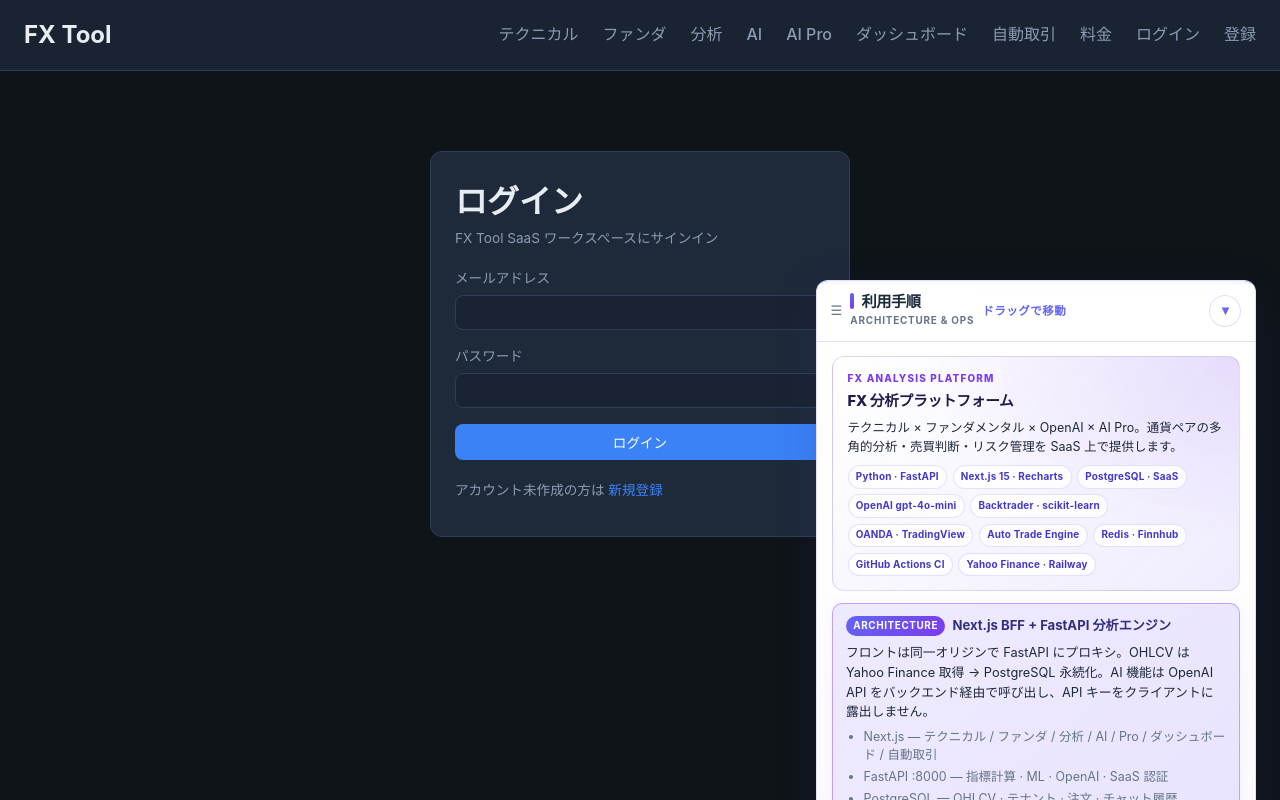
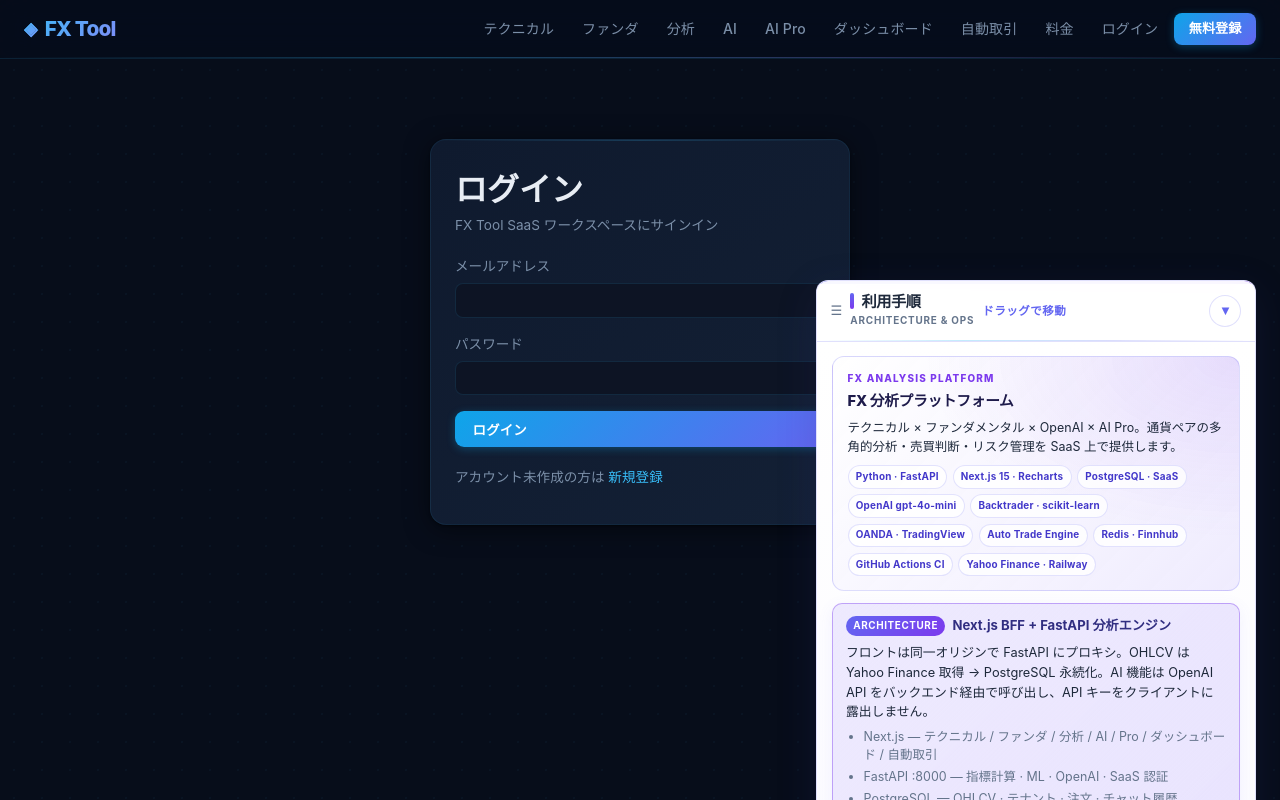
Before and after one commit to kensudogit/fx, a Next.js app in the folder frontend/: page /login in a window 1280 px wide. Built offline with nearby package versions, Linux system fonts and the light colour scheme; no server answers.

Commit message:
feat: 商用グレードUIデザイン全面刷新（グラスモーフィズム・グラデーション・プレミアムカード）
Co-authored-by: Cursor <cursoragent@cursor.com>

```diff
--- a/frontend/src/app/globals.css
+++ b/frontend/src/app/globals.css
@@ -1,15 +1,39 @@
 :root {
-  --bg-primary: #0f1419;
-  --bg-secondary: #1a2332;
-  --bg-card: #1e2a3a;
-  --text-primary: #e8edf4;
-  --text-secondary: #8b9cb3;
-  --accent: #3b82f6;
-  --accent-hover: #2563eb;
-  --buy: #22c55e;
-  --sell: #ef4444;
-  --border: #2d3f56;
-  --chart-grid: #2d3f5633;
+  /* ── 背景 ── */
+  --bg-primary:   #070d1a;
+  --bg-secondary: #0d1424;
+  --bg-card:      #0f1a2e;
+  --bg-card2:     #132035;
+
+  /* ── テキスト ── */
+  --text-primary:   #e8edf4;
+  --text-secondary: #7b8fa8;
+  --text-muted:     #48596e;
+
+  /* ── アクセント（ブルー→インディゴ） ── */
+  --accent:        #38bdf8;
+  --accent-hover:  #0ea5e9;
+  --accent-dim:    rgba(56, 189, 248, 0.12);
+  --accent-glow:   rgba(56, 189, 248, 0.25);
+  --gradient:      linear-gradient(135deg, #38bdf8 0%, #818cf8 100%);
+  --gradient-btn:  linear-gradient(135deg, #0ea5e9 0%, #6366f1 100%);
+
+  /* ── 売買カラー ── */
+  --buy:        #22c55e;
+  --buy-dim:    rgba(34, 197, 94, 0.12);
+  --sell:       #f43f5e;
+  --sell-dim:   rgba(244, 63, 94, 0.12);
+
+  /* ── ボーダー ── */
+  --border:      rgba(56, 189, 248, 0.12);
+  --border-card: rgba(56, 189, 248, 0.08);
+
+  /* ── シャドウ ── */
+  --shadow-card: 0 4px 24px rgba(0, 0, 0, 0.5), 0 1px 2px rgba(0, 0, 0, 0.4);
+  --shadow-glow: 0 0 20px rgba(56, 189, 248, 0.15);
+
+  /* ── チャート ── */
+  --chart-grid:  rgba(56, 189, 248, 0.06);
 }
 
 * {
@@ -19,12 +43,15 @@
 }
 
 body {
-  font-family: -apple-system, BlinkMacSystemFont, "Segoe UI", Roboto, sans-serif;
+  font-family: -apple-system, BlinkMacSystemFont, "Segoe UI", "Noto Sans JP", Roboto, sans-serif;
   background: var(--bg-primary);
   color: var(--text-primary);
   line-height: 1.6;
   -webkit-text-size-adjust: 100%;
   padding-bottom: env(safe-area-inset-bottom, 0);
+  /* 細かいドットグリッドで奥行き感を演出 */
+  background-image: radial-gradient(rgba(56, 189, 248, 0.04) 1px, transparent 1px);
+  background-size: 28px 28px;
 }
 
 main {
@@ -34,6 +61,7 @@ main {
 a {
   color: var(--accent);
   text-decoration: none;
+  transition: color 0.2s;
 }
 
 a:hover {
@@ -46,21 +74,37 @@ a:hover {
   padding: 0 1.5rem;
 }
 
+/* ─────────────────────────────────────────
+   ヘッダー / ナビ（商用グレード）
+───────────────────────────────────────── */
 header {
-  background: var(--bg-secondary);
+  background: rgba(7, 13, 26, 0.82);
+  backdrop-filter: blur(16px) saturate(160%);
+  -webkit-backdrop-filter: blur(16px) saturate(160%);
   border-bottom: 1px solid var(--border);
-  padding: 1rem 0;
+  padding: 0;
   position: sticky;
   top: 0;
   z-index: 100;
 }
 
+header::after {
+  content: "";
+  position: absolute;
+  bottom: 0;
+  left: 0;
+  right: 0;
+  height: 1px;
+  background: linear-gradient(90deg, transparent, rgba(56, 189, 248, 0.3), rgba(129, 140, 248, 0.3), transparent);
+}
+
 header .container,
 header .header-inner {
   display: flex;
   align-items: center;
   justify-content: space-between;
   gap: 1rem;
+  height: 58px;
 }
 
 .site-header {
@@ -70,43 +114,94 @@ header .header-inner {
 }
 
 .logo {
-  font-size: 1.5rem;
-  font-weight: 700;
+  font-size: 1.3rem;
+  font-weight: 800;
+  letter-spacing: -0.04em;
+  background: var(--gradient);
+  -webkit-background-clip: text;
+  -webkit-text-fill-color: transparent;
+  background-clip: text;
+  display: flex;
+  align-items: center;
+  gap: 0.5rem;
+}
+
+.logo::before {
+  content: "◈";
+  font-size: 1.1rem;
+  background: var(--gradient);
+  -webkit-background-clip: text;
+  -webkit-text-fill-color: transparent;
+  background-clip: text;
+}
+
+nav {
+  display: flex;
+  align-items: center;
+  gap: 0.25rem;
+}
+
+nav a {
+  color: var(--text-secondary);
+  font-weight: 500;
+  font-size: 0.875rem;
+  padding: 0.35rem 0.75rem;
+  border-radius: 6px;
+  transition: all 0.18s;
+  letter-spacing: 0.01em;
+}
+
+nav a:hover {
   color: var(--text-primary);
-}
-
-nav {
-  display: flex;
-  gap: 1.5rem;
-}
-
-nav a {
-  color: var(--text-secondary);
-  font-weight: 500;
-  transition: color 0.2s;
-}
-
-nav a:hover,
+  background: rgba(56, 189, 248, 0.08);
+}
+
 nav a.active {
   color: var(--accent);
-}
-
+  background: var(--accent-dim);
+}
+
+/* ─────────────────────────────────────────
+   カード（商用グレード）
+───────────────────────────────────────── */
 .card {
-  background: var(--bg-card);
-  border: 1px solid var(--border);
-  border-radius: 12px;
+  background: linear-gradient(145deg, var(--bg-card) 0%, var(--bg-card2) 100%);
+  border: 1px solid var(--border-card);
+  border-radius: 16px;
   padding: 1.5rem;
   margin-bottom: 1.5rem;
+  box-shadow: var(--shadow-card);
+  position: relative;
+  overflow: hidden;
+  transition: border-color 0.2s, box-shadow 0.2s;
+}
+
+.card::before {
+  content: "";
+  position: absolute;
+  top: 0;
+  left: 0;
+  right: 0;
+  height: 1px;
+  background: linear-gradient(90deg, transparent, rgba(56, 189, 248, 0.2), transparent);
+}
+
+.card:hover {
+  border-color: rgba(56, 189, 248, 0.2);
+  box-shadow: var(--shadow-card), var(--shadow-glow);
 }
 
 .card h2 {
-  font-size: 1.1rem;
+  font-size: 1.05rem;
+  font-weight: 700;
   margin-bottom: 1rem;
   color: var(--text-primary);
+  letter-spacing: -0.01em;
 }
 
 .card h3 {
-  font-size: 0.95rem;
+  font-size: 0.9rem;
+  font-weight: 600;
   margin-bottom: 0.75rem;
   color: var(--text-secondary);
 }
@@ -124,84 +219,152 @@ nav a.active {
 }
 
 .select-wrapper select {
-  background: var(--bg-secondary);
+  background: rgba(13, 20, 36, 0.9);
   color: var(--text-primary);
   border: 1px solid var(--border);
-  border-radius: 8px;
-  padding: 0.5rem 1rem;
-  font-size: 0.95rem;
+  border-radius: 9px;
+  padding: 0.45rem 1rem;
+  font-size: 0.875rem;
+  font-weight: 500;
   cursor: pointer;
+  transition: border-color 0.18s, box-shadow 0.18s;
+  outline: none;
+}
+
+.select-wrapper select:focus,
+.select-wrapper select:hover {
+  border-color: var(--accent);
+  box-shadow: 0 0 0 3px var(--accent-dim);
 }
 
 .tabs {
   display: flex;
-  gap: 0.5rem;
-  margin-bottom: 1rem;
+  gap: 0.35rem;
+  margin-bottom: 1.25rem;
   flex-wrap: wrap;
+  background: rgba(13, 20, 36, 0.6);
+  padding: 4px;
+  border-radius: 10px;
+  border: 1px solid var(--border-card);
+  width: fit-content;
 }
 
 .tab {
-  background: var(--bg-secondary);
-  color: var(--text-secondary);
-  border: 1px solid var(--border);
-  border-radius: 8px;
+  background: transparent;
+  color: var(--text-secondary);
+  border: none;
+  border-radius: 7px;
   padding: 0.4rem 1rem;
   cursor: pointer;
-  font-size: 0.85rem;
-  transition: all 0.2s;
+  font-size: 0.84rem;
+  font-weight: 500;
+  transition: all 0.18s;
+  white-space: nowrap;
 }
 
 .tab:hover {
-  border-color: var(--accent);
   color: var(--text-primary);
+  background: rgba(56, 189, 248, 0.08);
 }
 
 .tab.active {
-  background: var(--accent);
-  color: white;
-  border-color: var(--accent);
+  background: linear-gradient(135deg, #0ea5e9 0%, #6366f1 100%);
+  color: #fff;
+  font-weight: 600;
+  box-shadow: 0 2px 8px rgba(14, 165, 233, 0.4);
 }
 
 .signal-buy {
   color: var(--buy);
-  background: rgba(34, 197, 94, 0.1);
+  background: var(--buy-dim);
   border: 1px solid rgba(34, 197, 94, 0.3);
-  border-radius: 8px;
+  border-radius: 10px;
   padding: 0.75rem 1rem;
   margin-bottom: 0.5rem;
+  position: relative;
+  overflow: hidden;
+}
+
+.signal-buy::before {
+  content: "";
+  position: absolute;
+  left: 0; top: 0; bottom: 0;
+  width: 3px;
+  background: var(--buy);
+  border-radius: 3px 0 0 3px;
 }
 
 .signal-sell {
   color: var(--sell);
-  background: rgba(239, 68, 68, 0.1);
-  border: 1px solid rgba(239, 68, 68, 0.3);
-  border-radius: 8px;
+  background: var(--sell-dim);
+  border: 1px solid rgba(244, 63, 94, 0.3);
+  border-radius: 10px;
   padding: 0.75rem 1rem;
   margin-bottom: 0.5rem;
+  position: relative;
+  overflow: hidden;
+}
+
+.signal-sell::before {
+  content: "";
+  position: absolute;
+  left: 0; top: 0; bottom: 0;
+  width: 3px;
+  background: var(--sell);
+  border-radius: 3px 0 0 3px;
 }
 
 .stat-grid {
   display: grid;
-  grid-template-columns: repeat(auto-fit, minmax(140px, 1fr));
+  grid-template-columns: repeat(auto-fit, minmax(150px, 1fr));
   gap: 1rem;
 }
 
 .stat-item {
-  background: var(--bg-secondary);
-  border-radius: 8px;
-  padding: 1rem;
+  background: linear-gradient(145deg, var(--bg-secondary) 0%, var(--bg-card) 100%);
+  border: 1px solid var(--border-card);
+  border-radius: 14px;
+  padding: 1.1rem 1rem;
   text-align: center;
+  position: relative;
+  overflow: hidden;
+  transition: transform 0.18s, box-shadow 0.18s, border-color 0.18s;
+}
+
+.stat-item::before {
+  content: "";
+  position: absolute;
+  top: 0; left: 0; right: 0;
+  height: 2px;
+  background: var(--gradient);
+  opacity: 0;
+  transition: opacity 0.2s;
+}
+
+.stat-item:hover {
+  transform: translateY(-2px);
+  box-shadow: 0 8px 24px rgba(0, 0, 0, 0.4), var(--shadow-glow);
+  border-color: rgba(56, 189, 248, 0.2);
+}
+
+.stat-item:hover::before {
+  opacity: 1;
 }
 
 .stat-item .label {
-  font-size: 0.8rem;
-  color: var(--text-secondary);
-  margin-bottom: 0.25rem;
+  font-size: 0.75rem;
+  color: var(--text-muted);
+  margin-bottom: 0.35rem;
+  font-weight: 500;
+  text-transform: uppercase;
+  letter-spacing: 0.06em;
 }
 
 .stat-item .value {
-  font-size: 1.25rem;
-  font-weight: 600;
+  font-size: 1.4rem;
+  font-weight: 700;
+  letter-spacing: -0.02em;
+  font-variant-numeric: tabular-nums;
 }
 
 table {
@@ -210,15 +373,27 @@ table {
 }
 
 th, td {
-  padding: 0.75rem;
+  padding: 0.75rem 1rem;
   text-align: left;
-  border-bottom: 1px solid var(--border);
+  border-bottom: 1px solid rgba(56, 189, 248, 0.06);
+  font-size: 0.875rem;
 }
 
 th {
-  color: var(--text-secondary);
-  font-weight: 500;
-  font-size: 0.85rem;
+  color: var(--text-muted);
+  font-weight: 600;
+  font-size: 0.75rem;
+  text-transform: uppercase;
+  letter-spacing: 0.06em;
+  background: rgba(13, 20, 36, 0.4);
+}
+
+tbody tr {
+  transition: background 0.12s;
+}
+
+tbody tr:hover {
+  background: rgba(56, 189, 248, 0.04);
 }
 
 .impact-high {
@@ -236,36 +411,68 @@ main {
 
 .loading {
   text-align: center;
-  padding: 3rem;
-  color: var(--text-secondary);
+  padding: 4rem 2rem;
+  color: var(--text-muted);
+  font-size: 0.9rem;
+  display: flex;
+  flex-direction: column;
+  align-items: center;
+  gap: 0.75rem;
+}
+
+.loading::before {
+  content: "";
+  width: 32px;
+  height: 32px;
+  border: 2px solid var(--border);
+  border-top-color: var(--accent);
+  border-radius: 50%;
+  animation: spin 0.7s linear infinite;
+}
+
+@keyframes spin {
+  to { transform: rotate(360deg); }
 }
 
 .badge {
-  display: inline-block;
-  padding: 0.2rem 0.6rem;
-  border-radius: 4px;
-  font-size: 0.75rem;
-  font-weight: 600;
+  display: inline-flex;
+  align-items: center;
+  padding: 0.2rem 0.65rem;
+  border-radius: 20px;
+  font-size: 0.72rem;
+  font-weight: 700;
+  letter-spacing: 0.04em;
+  text-transform: uppercase;
 }
 
 .badge-buy {
-  background: rgba(34, 197, 94, 0.2);
+  background: rgba(34, 197, 94, 0.15);
   color: var(--buy);
+  border: 1px solid rgba(34, 197, 94, 0.3);
 }
 
 .badge-sell {
-  background: rgba(239, 68, 68, 0.2);
+  background: rgba(244, 63, 94, 0.15);
   color: var(--sell);
+  border: 1px solid rgba(244, 63, 94, 0.3);
 }
 
 .badge-neutral {
-  background: rgba(139, 156, 179, 0.2);
-  color: var(--text-secondary);
+  background: rgba(123, 143, 168, 0.15);
+  color: var(--text-secondary);
+  border: 1px solid rgba(123, 143, 168, 0.2);
 }
 
 .badge-warn {
-  background: rgba(251, 191, 36, 0.2);
+  background: rgba(251, 191, 36, 0.15);
   color: #fbbf24;
+  border: 1px solid rgba(251, 191, 36, 0.3);
+}
+
+.badge-hold {
+  background: rgba(123, 143, 168, 0.12);
+  color: var(--text-secondary);
+  border: 1px solid rgba(123, 143, 168, 0.2);
 }
 
 .event-alert-banner {
@@ -273,16 +480,27 @@ main {
   align-items: center;
   gap: 0.75rem;
   flex-wrap: wrap;
-  padding: 0.65rem 1rem;
+  padding: 0.6rem 1rem;
   margin-bottom: 1rem;
-  border-radius: 8px;
-  border: 1px solid rgba(251, 191, 36, 0.4);
-  background: rgba(251, 191, 36, 0.1);
-  font-size: 0.9rem;
+  border-radius: 10px;
+  border: 1px solid rgba(251, 191, 36, 0.3);
+  background: linear-gradient(135deg, rgba(251, 191, 36, 0.08) 0%, rgba(249, 115, 22, 0.06) 100%);
+  font-size: 0.875rem;
+  position: relative;
+  overflow: hidden;
+}
+
+.event-alert-banner::before {
+  content: "";
+  position: absolute;
+  left: 0; top: 0; bottom: 0;
+  width: 3px;
+  background: linear-gradient(180deg, #fbbf24, #f97316);
 }
 
 .event-alert-banner strong {
   color: #fbbf24;
+  font-weight: 700;
 }
 
 .trader-tool-card h2 {
@@ -336,10 +554,15 @@ main {
 }
 
 .mtf-item {
-  padding: 0.65rem;
-  border-radius: 8px;
-  border: 1px solid var(--border);
-  background: var(--bg-secondary);
+  padding: 0.75rem;
+  border-radius: 10px;
+  border: 1px solid var(--border-card);
+  background: linear-gradient(145deg, var(--bg-secondary) 0%, var(--bg-card) 100%);
+  transition: border-color 0.18s;
+}
+
+.mtf-item:hover {
+  border-color: rgba(56, 189, 248, 0.2);
 }
 
 .mtf-head {
@@ -366,76 +589,118 @@ main {
   display: flex;
   justify-content: space-between;
   align-items: center;
-  margin-bottom: 1rem;
+  margin-bottom: 1.25rem;
   flex-wrap: wrap;
   gap: 1rem;
+  padding: 0.25rem 0;
 }
 
 .page-header h1 {
-  font-size: 1.5rem;
+  font-size: 1.6rem;
+  font-weight: 800;
+  letter-spacing: -0.03em;
+  background: linear-gradient(135deg, var(--text-primary) 30%, var(--accent) 100%);
+  -webkit-background-clip: text;
+  -webkit-text-fill-color: transparent;
+  background-clip: text;
 }
 
 .controls {
   display: flex;
-  gap: 0.75rem;
+  gap: 0.65rem;
   align-items: center;
   flex-wrap: wrap;
 }
 
 .btn {
-  background: var(--accent);
-  color: white;
+  background: var(--gradient-btn);
+  color: #fff;
   border: none;
-  border-radius: 8px;
-  padding: 0.5rem 1rem;
-  font-size: 0.85rem;
+  border-radius: 9px;
+  padding: 0.5rem 1.1rem;
+  font-size: 0.84rem;
+  font-weight: 600;
   cursor: pointer;
   text-decoration: none;
-  display: inline-block;
-  transition: background 0.2s;
+  display: inline-flex;
+  align-items: center;
+  gap: 0.4rem;
+  transition: all 0.18s;
+  box-shadow: 0 2px 8px rgba(14, 165, 233, 0.3);
+  letter-spacing: 0.01em;
 }
 
 .btn:hover {
-  background: var(--accent-hover);
-  color: white;
+  transform: translateY(-1px);
+  box-shadow: 0 4px 16px rgba(14, 165, 233, 0.45);
+  color: #fff;
+}
+
+.btn:active {
+  transform: translateY(0);
+  box-shadow: 0 1px 4px rgba(14, 165, 233, 0.3);
 }
 
 .btn:disabled {
-  opacity: 0.6;
+  opacity: 0.5;
   cursor: not-allowed;
+  transform: none;
+  box-shadow: none;
 }
 
 .btn-secondary {
-  background: var(--bg-secondary);
+  background: rgba(13, 20, 36, 0.8);
   border: 1px solid var(--border);
   color: var(--text-primary);
+  box-shadow: none;
 }
 
 .btn-secondary:hover {
   border-color: var(--accent);
-  background: var(--bg-secondary);
+  background: var(--accent-dim);
   color: var(--text-primary);
+  box-shadow: 0 0 12px var(--accent-glow);
 }
 
 .source-badge {
-  display: inline-block;
-  background: var(--bg-secondary);
-  border: 1px solid var(--border);
-  border-radius: 6px;
-  padding: 0.3rem 0.75rem;
-  font-size: 0.8rem;
-  color: var(--text-secondary);
+  display: inline-flex;
+  align-items: center;
+  gap: 0.35rem;
+  background: var(--accent-dim);
+  border: 1px solid rgba(56, 189, 248, 0.2);
+  border-radius: 20px;
+  padding: 0.25rem 0.8rem;
+  font-size: 0.75rem;
+  font-weight: 600;
+  color: var(--accent);
   margin-bottom: 1rem;
+  letter-spacing: 0.03em;
+}
+
+.source-badge::before {
+  content: "●";
+  font-size: 0.45rem;
+  color: var(--accent);
 }
 
 .error-banner {
-  background: rgba(239, 68, 68, 0.1);
-  border: 1px solid rgba(239, 68, 68, 0.3);
+  background: rgba(244, 63, 94, 0.08);
+  border: 1px solid rgba(244, 63, 94, 0.25);
   color: var(--sell);
-  border-radius: 8px;
-  padding: 0.75rem 1rem;
+  border-radius: 10px;
+  padding: 0.75rem 1rem 0.75rem 1.25rem;
   margin-bottom: 1rem;
-  font-size: 0.9rem;
+  font-size: 0.875rem;
+  position: relative;
+}
+
+.error-banner::before {
+  content: "";
+  position: absolute;
+  left: 0; top: 0; bottom: 0;
+  width: 3px;
+  background: var(--sell);
+  border-radius: 3px 0 0 3px;
 }
 
 .news-list {
@@ -1177,24 +1442,62 @@ main {
 }
 
 .nav-user {
-  font-size: 0.75rem;
+  font-size: 0.7rem;
   color: var(--accent);
   align-self: center;
+  font-weight: 700;
+  letter-spacing: 0.05em;
+}
+
+/* プランバッジ（商用グレード） */
+.nav-plan-badge {
+  display: inline-flex;
+  align-items: center;
+  padding: 0.18rem 0.65rem;
+  border-radius: 20px;
+  font-size: 0.68rem;
+  font-weight: 800;
+  letter-spacing: 0.08em;
+  background: linear-gradient(135deg, rgba(56, 189, 248, 0.15) 0%, rgba(129, 140, 248, 0.15) 100%);
+  color: var(--accent);
+  border: 1px solid rgba(56, 189, 248, 0.25);
+}
+
+/* 無料登録 CTA ボタン */
+.nav-cta {
+  display: inline-flex !important;
+  align-items: center;
+  padding: 0.35rem 0.9rem;
+  border-radius: 8px;
+  background: var(--gradient-btn) !important;
+  color: #fff !important;
+  font-size: 0.82rem !important;
+  font-weight: 600;
+  box-shadow: 0 2px 8px rgba(14, 165, 233, 0.3);
+  transition: all 0.18s !important;
+}
+
+.nav-cta:hover {
+  transform: translateY(-1px);
+  box-shadow: 0 4px 16px rgba(14, 165, 233, 0.45) !important;
+  background: var(--gradient-btn) !important;
 }
 
 .nav-logout {
   background: none;
-  border: 1px solid var(--border);
-  color: var(--text-secondary);
-  border-radius: 6px;
-  padding: 0.25rem 0.6rem;
+  border: 1px solid rgba(56, 189, 248, 0.15);
+  color: var(--text-secondary);
+  border-radius: 7px;
+  padding: 0.28rem 0.7rem;
   cursor: pointer;
-  font-size: 0.85rem;
+  font-size: 0.82rem;
+  transition: all 0.18s;
 }
 
 .nav-logout:hover {
   border-color: var(--sell);
   color: var(--sell);
+  background: rgba(244, 63, 94, 0.06);
 }
 
 .api-key-reveal {
--- a/frontend/src/components/NavBar.tsx
+++ b/frontend/src/components/NavBar.tsx
@@ -14,6 +14,7 @@
 "use client";
 
 import { useEffect, useState } from "react";
+import { usePathname } from "next/navigation";
 import { useAuth } from "@/context/AuthContext";
 import { SAAS_ENABLED } from "@/lib/auth";
 
@@ -49,13 +50,8 @@ const NAV_LINKS = [
  * - ページ遷移（hashchange イベント）でメニューを自動的に閉じる
  */
 export function NavBar() {
-  // 認証コンテキストからセッション情報・ログアウト関数・ロード状態を取得
   const { session, logout, loading } = useAuth();
-
-  /**
-   * モバイルハンバーガーメニューの開閉状態。
-   * 初期値 false: デフォルトは閉じた状態
-   */
+  const pathname = usePathname();
   const [menuOpen, setMenuOpen] = useState(false);
 
   /**
@@ -86,19 +82,16 @@ export function NavBar() {
     return () => window.removeEventListener("hashchange", close);
   }, []);
 
+  const isActive = (href: string) =>
+    href === "/" ? pathname === "/" : pathname.startsWith(href);
+
   return (
     <header className="site-header">
       <div className="container header-inner">
-        {/* ロゴリンク: クリック時にメニューを閉じてトップへ遷移 */}
         <a href="/" className="logo" onClick={() => setMenuOpen(false)}>
           FX Tool
         </a>
 
-        {/*
-         * ハンバーガーボタン（モバイル専用）。
-         * aria-label と aria-expanded で現在の開閉状態をスクリーンリーダーに伝える。
-         * 3本の bar スパンが CSS アニメーションで ✕ マークに変化する。
-         */}
         <button
           type="button"
           className="nav-toggle"
@@ -111,70 +104,51 @@ export function NavBar() {
           <span className="nav-toggle-bar" />
         </button>
 
-        {/*
-         * メインナビゲーション。
-         * menuOpen が true の時に "nav-open" クラスを付与し、
-         * CSS でモバイルメニューを展開表示する。
-         */}
         <nav className={menuOpen ? "nav-open" : ""} aria-label="メインナビ">
-          {/* 共通ページリンク群: リンクをクリックしたらメニューを閉じる */}
           {NAV_LINKS.map((link) => (
-            <a key={link.href} href={link.href} onClick={() => setMenuOpen(false)}>
+            <a
+              key={link.href}
+              href={link.href}
+              className={isActive(link.href) ? "active" : ""}
+              onClick={() => setMenuOpen(false)}
+            >
               {link.label}
             </a>
           ))}
 
-          {/*
-           * 認証済みユーザー向け UI（SaaS モードかつログイン中のみ表示）。
-           * loading 中は表示しないことで、サーバー/クライアントの
-           * ハイドレーション不一致を防ぐ。
-           */}
           {SAAS_ENABLED && !loading && session && (
             <>
-              <a href="/settings" onClick={() => setMenuOpen(false)}>
+              <a
+                href="/settings"
+                className={isActive("/settings") ? "active" : ""}
+                onClick={() => setMenuOpen(false)}
+              >
                 設定
               </a>
-              {/*
-               * プラン名を大文字で表示（例: "FREE", "PRO", "ENTERPRISE"）。
-               * session.tenant.plan はバックエンドから取得したプラン識別子。
-               */}
-              <span className="nav-user">{session.tenant.plan.toUpperCase()}</span>
+              <span className="nav-plan-badge">
+                {session.tenant.plan.toUpperCase()}
+              </span>
               <button
                 type="button"
                 className="nav-logout"
-                onClick={() => {
-                  // ログアウト前にメニューを閉じてからログアウト処理を実行
-                  setMenuOpen(false);
-                  logout();
-                }}
+                onClick={() => { setMenuOpen(false); logout(); }}
               >
                 ログアウト
               </button>
             </>
           )}
 
-          {/*
-           * 未ログインユーザー向け UI（SaaS モードかつ未ログインのみ表示）。
-           * loading 中は非表示にしてレイアウトのちらつきを防ぐ。
-           */}
           {SAAS_ENABLED && !loading && !session && (
             <>
-              <a href="/login" onClick={() => setMenuOpen(false)}>
-                ログイン
-              </a>
-              <a href="/register" onClick={() => setMenuOpen(false)}>
-                登録
+              <a href="/login" onClick={() => setMenuOpen(false)}>ログイン</a>
+              <a href="/register" className="nav-cta" onClick={() => setMenuOpen(false)}>
+                無料登録
               </a>
             </>
           )}
         </nav>
       </div>
 
-      {/*
-       * モバイルメニュー開時に表示される半透明バックドロップ。
-       * タップするとメニューを閉じることができる。
-       * button 要素を使用してキーボード操作（Enter / Space）にも対応。
-       */}
       {menuOpen && (
         <button
           type="button"
```
